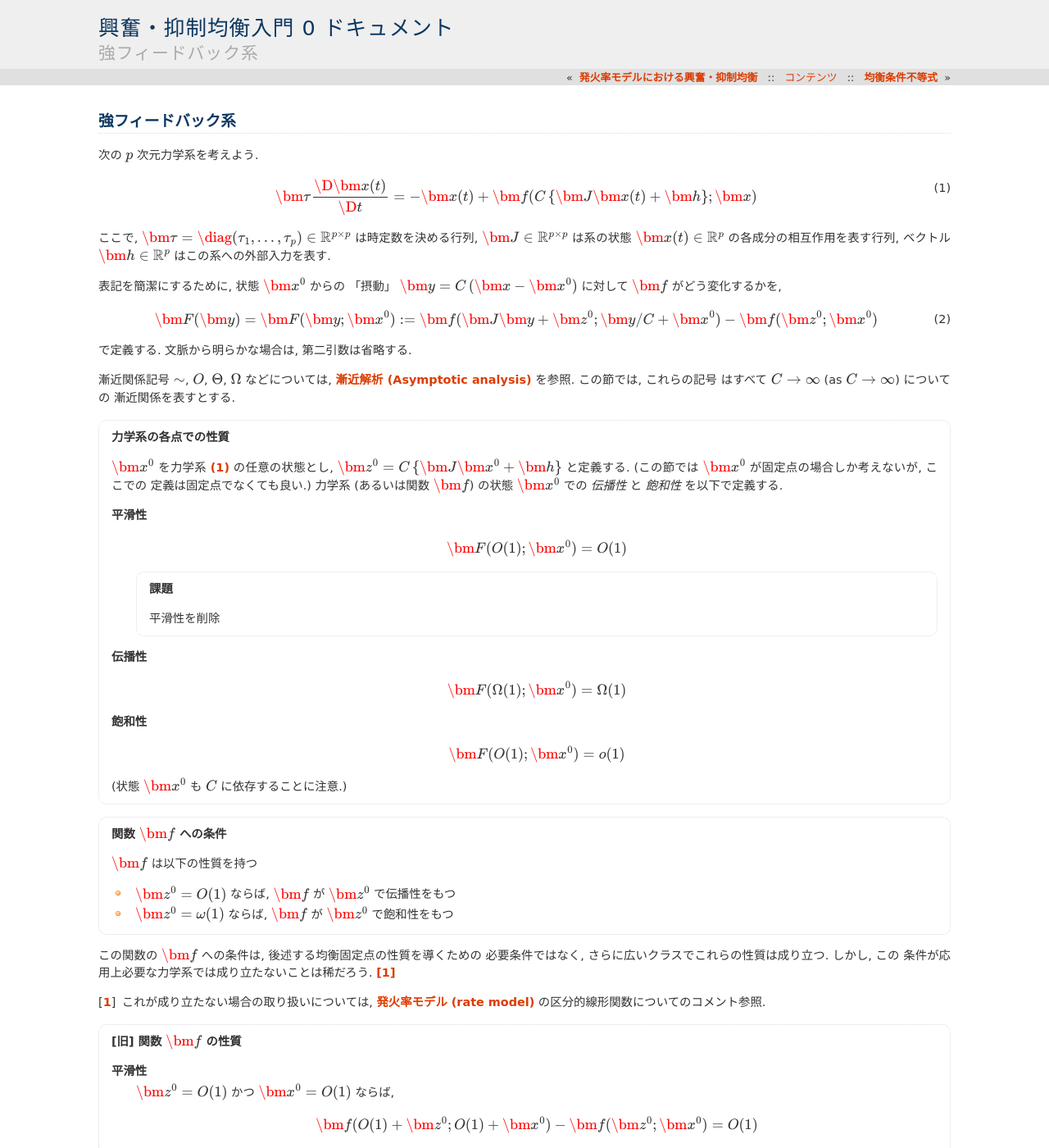
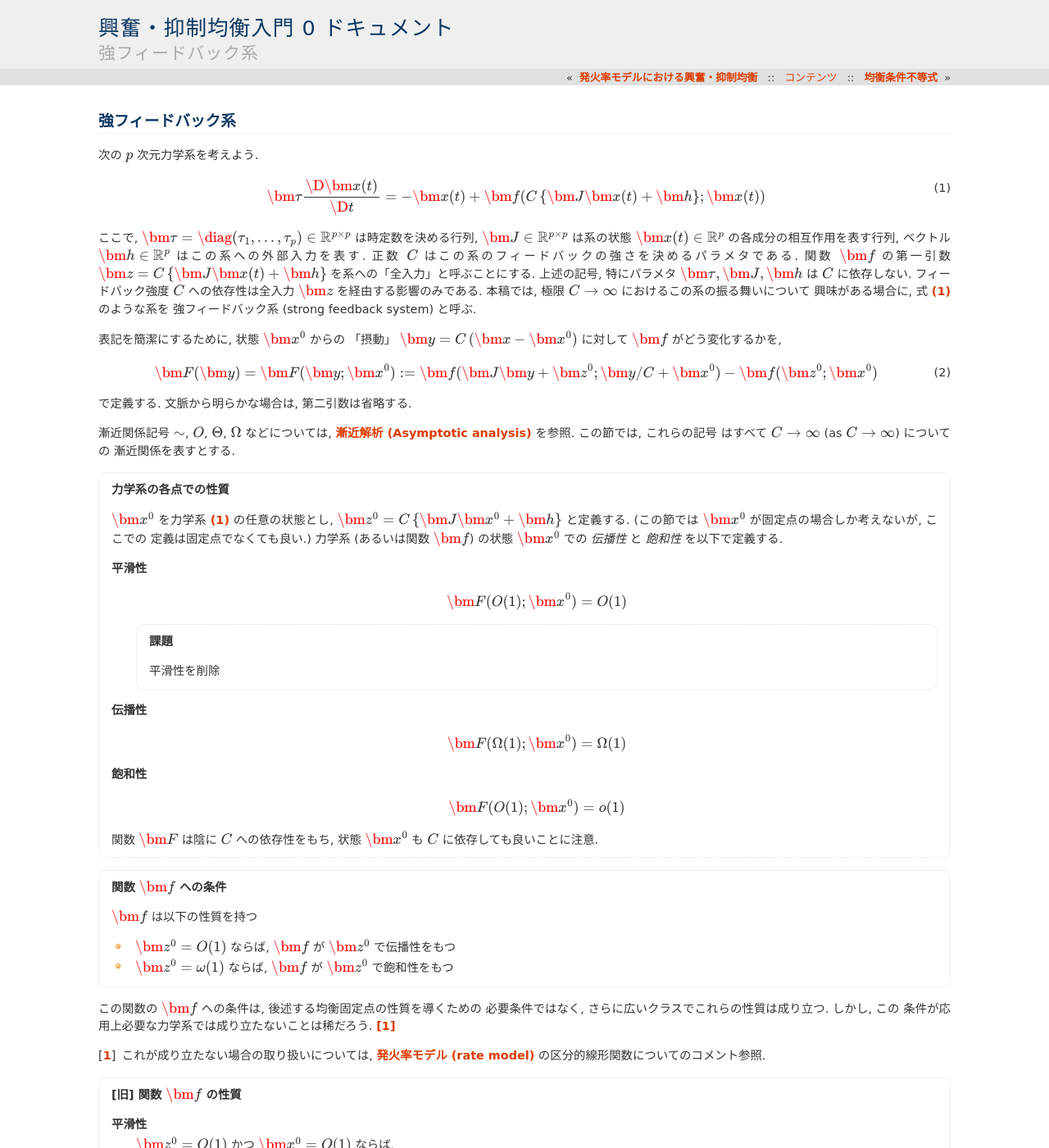
Before and after one commit to tkf/balance-tutorial-ja, a Sphinx documentation site: the page built from source/balance_network/strong_feedback_system.rst, in a window 1280 px wide and 1400 px high. Shown: the whole window at 82% size. Built offline with Sphinx 7.4.7, drawn with Linux system fonts in a browser that asks for light colours; formulas are drawn with MathJax 3; some of the changed text lies outside the part shown.

Commit message:
フィードバック強度を先に定義

```diff
--- a/source/balance_network/strong_feedback_system.rst
+++ b/source/balance_network/strong_feedback_system.rst
@@ -11,7 +11,7 @@
 
    \bm \tau \frac{\D \bm x(t)}{\D t}
    =
-   - \bm x(t) + \bm f(C \, \{\bm J \bm x(t) + \bm h\}; \bm x)
+   - \bm x(t) + \bm f(C \, \{\bm J \bm x(t) + \bm h\}; \bm x(t))
 
 ここで,
 :math:`\bm \tau = \diag(\tau_1, \ldots, \tau_p) \in \mathbb R^{p \times p}`
@@ -19,6 +19,15 @@
 :math:`\bm J \in \mathbb R^{p \times p}`
 は系の状態 :math:`\bm x(t) \in \mathbb R^p` の各成分の相互作用を表す行列,
 ベクトル :math:`\bm h \in \mathbb R^p` はこの系への外部入力を表す.
+正数 :math:`C` はこの系のフィードバックの強さを決めるパラメタである.
+関数 :math:`\bm f` の第一引数 :math:`\bm z = C \, \{\bm J \bm x(t) + \bm h\}`
+を系への「全入力」と呼ぶことにする.  上述の記号, 特にパラメタ
+:math:`\bm \tau, \bm J, \bm h` は :math:`C` に依存しない.
+フィードバック強度 :math:`C` への依存性は全入力 :math:`\bm z`
+を経由する影響のみである.
+本稿では, 極限 :math:`C \to \infty` におけるこの系の振る舞いについて
+興味がある場合に, 式 :eq:`def-ds` のような系を :index:`強フィードバック系`
+(:index:`strong feedback system`) と呼ぶ.
 
 表記を簡潔にするために, 状態 :math:`\bm x^0` からの 「摂動」
 :math:`\bm y = C \, (\bm x - \bm x^0)` に対して :math:`\bm f`
@@ -65,7 +74,8 @@
      .. math::
         \bm F(O(1); \bm x^0) = o(1)
 
-   (状態 :math:`\bm x^0` も :math:`C` に依存することに注意.)
+   関数 :math:`\bm F` は陰に :math:`C` への依存性をもち,
+   状態 :math:`\bm x^0` も :math:`C` に依存しても良いことに注意.
 
 .. admonition:: 関数 :math:`\bm f` への条件
 
```
Also changed, not shown: other parts of source/balance_network/strong_feedback_system.rst (+0 -5 lines).
